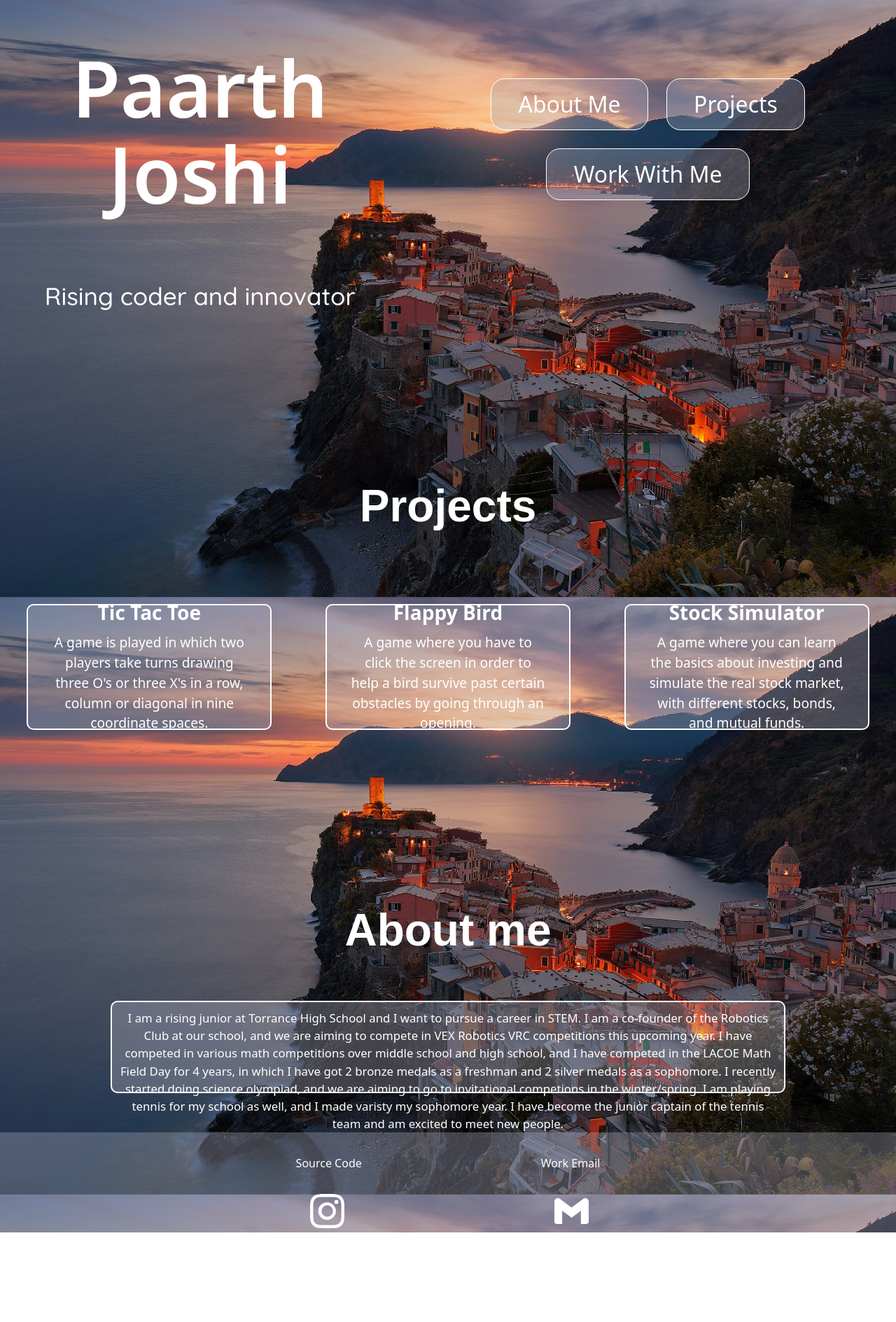
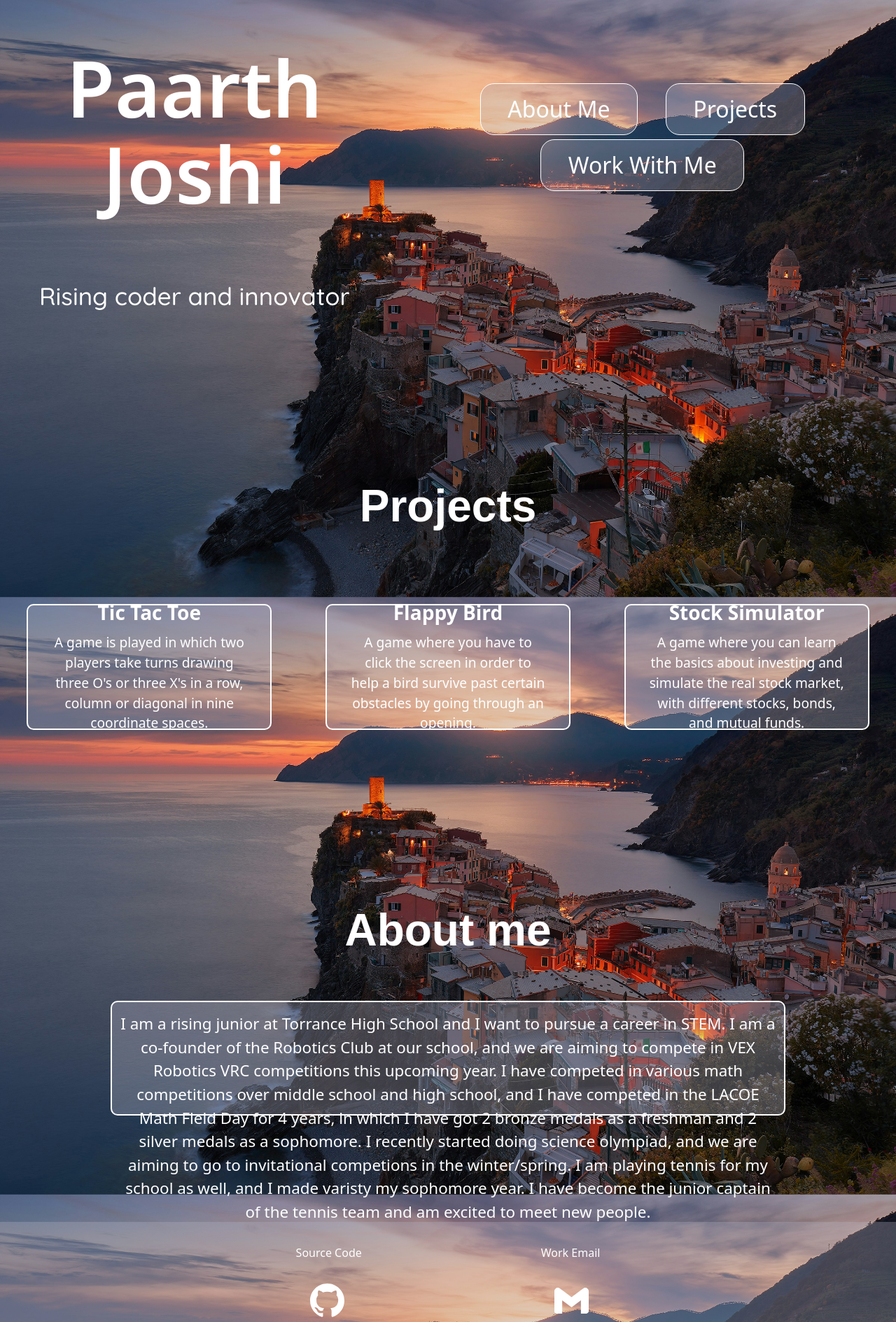
Before and after one commit to tcstor-PaarthJ/Personal-Website, a React (Vite) app: page / in a window 1280 px wide. Shown: the whole page at 70% size. Before the commit the page ends 1761 px from the top, so only its background shows below. Built offline with nearby package versions, Linux system fonts and the light colour scheme.

Commit message:
added links to project and changed hover

```diff
--- a/src/Homepage.jsx
+++ b/src/Homepage.jsx
@@ -29,21 +29,27 @@
             or three X's in a row, column or diagonal in nine coordinate spaces.
           </p>
         </div>
-        <div className="project-card holographic-card card tinted-glass">
+        <a
+          className="project-card holographic-card card tinted-glass"
+        >
           <h3>Flappy Bird</h3>
           <p>
             A game where you have to click the screen in order to help a bird
             survive past certain obstacles by going through an opening.
           </p>
-        </div>
-        <div className="project-card card holographic-card tinted-glass">
+        </a>
+        <a
+          href="https://github.com/tcstor-PaarthJ/Stock-Game"
+          className="project-card card holographic-card tinted-glass"
+          target="_blank"
+        >
           <h3>Stock Simulator</h3>
           <p>
             A game where you can learn the basics about investing and simulate
             the real stock market, with different stocks, bonds, and mutual
             funds.
           </p>
-        </div>
+        </a>
       </div>
       <div>
         <h2>About me</h2>
--- a/src/animations.css
+++ b/src/animations.css
@@ -1,5 +1,3 @@
-
-
 .holographic-card {
 
   position: relative;
@@ -40,7 +38,7 @@
   transform: rotate(-45deg) translateY(100%);
 }
 
-.nav-button {
+/* .nav-button {
   font-size: 2rem;
   color: #ffffff;
   position: relative;
@@ -69,4 +67,4 @@
 .nav-button :hover::after,
 .nav-button :hover::before {
   transform: scaleX(1);
-}
+} */
--- a/src/components/Footer/Footer.jsx
+++ b/src/components/Footer/Footer.jsx
@@ -1,13 +1,17 @@
 import "./style.css";
-export default function Footer(){
+export default function Footer() {
   return (
     <footer className="tinted-glass">
       <span>
-          <a className="footer-link" href="">
+        <a
+          className="footer-link"
+          href="https://github.com/tcstor-PaarthJ/Personal-Website"
+          target="_blank"
+        >
           Source Code
         </a>
 
-          <a className="footer-link" href="">
+        <a className="footer-link" href="https://gmail.com">
           Work Email
         </a>
       </span>
@@ -17,10 +21,10 @@
           width="49"
           height="49"
           fill="currentColor"
-            class="bi bi-instagram"
+          class="bi bi-github"
           viewBox="0 0 16 16"
         >
-            <path d="M8 0C5.829 0 5.556.01 4.703.048 3.85.088 3.269.222 2.76.42a3.9 3.9 0 0 0-1.417.923A3.9 3.9 0 0 0 .42 2.76C.222 3.268.087 3.85.048 4.7.01 5.555 0 5.827 0 8.001c0 2.172.01 2.444.048 3.297.04.852.174 1.433.372 1.942.205.526.478.972.923 1.417.444.445.89.719 1.416.923.51.198 1.09.333 1.942.372C5.555 15.99 5.827 16 8 16s2.444-.01 3.298-.048c.851-.04 1.434-.174 1.943-.372a3.9 3.9 0 0 0 1.416-.923c.445-.445.718-.891.923-1.417.197-.509.332-1.09.372-1.942C15.99 10.445 16 10.173 16 8s-.01-2.445-.048-3.299c-.04-.851-.175-1.433-.372-1.941a3.9 3.9 0 0 0-.923-1.417A3.9 3.9 0 0 0 13.24.42c-.51-.198-1.092-.333-1.943-.372C10.443.01 10.172 0 7.998 0zm-.717 1.442h.718c2.136 0 2.389.007 3.232.046.78.035 1.204.166 1.486.275.373.145.64.319.92.599s.453.546.598.92c.11.281.24.705.275 1.485.039.843.047 1.096.047 3.231s-.008 2.389-.047 3.232c-.035.78-.166 1.203-.275 1.485a2.5 2.5 0 0 1-.599.919c-.28.28-.546.453-.92.598-.28.11-.704.24-1.485.276-.843.038-1.096.047-3.232.047s-2.39-.009-3.233-.047c-.78-.036-1.203-.166-1.485-.276a2.5 2.5 0 0 1-.92-.598 2.5 2.5 0 0 1-.6-.92c-.109-.281-.24-.705-.275-1.485-.038-.843-.046-1.096-.046-3.233s.008-2.388.046-3.231c.036-.78.166-1.204.276-1.486.145-.373.319-.64.599-.92s.546-.453.92-.598c.282-.11.705-.24 1.485-.276.738-.034 1.024-.044 2.515-.045zm4.988 1.328a.96.96 0 1 0 0 1.92.96.96 0 0 0 0-1.92m-4.27 1.122a4.109 4.109 0 1 0 0 8.217 4.109 4.109 0 0 0 0-8.217m0 1.441a2.667 2.667 0 1 1 0 5.334 2.667 2.667 0 0 1 0-5.334" />
+          <path d="M8 0C3.58 0 0 3.58 0 8c0 3.54 2.29 6.53 5.47 7.59.4.07.55-.17.55-.38 0-.19-.01-.82-.01-1.49-2.01.37-2.53-.49-2.69-.94-.09-.23-.48-.94-.82-1.13-.28-.15-.68-.52-.01-.53.63-.01 1.08.58 1.23.82.72 1.21 1.87.87 2.33.66.07-.52.28-.87.51-1.07-1.78-.2-3.64-.89-3.64-3.95 0-.87.31-1.59.82-2.15-.08-.2-.36-1.02.08-2.12 0 0 .67-.21 2.2.82.64-.18 1.32-.27 2-.27s1.36.09 2 .27c1.53-1.04 2.2-.82 2.2-.82.44 1.1.16 1.92.08 2.12.51.56.82 1.27.82 2.15 0 3.07-1.87 3.75-3.65 3.95.29.25.54.73.54 1.48 0 1.07-.01 1.93-.01 2.2 0 .21.15.46.55.38A8.01 8.01 0 0 0 16 8c0-4.42-3.58-8-8-8" />
         </svg>
         <svg
           width="49"
--- a/src/components/Nav/Nav.jsx
+++ b/src/components/Nav/Nav.jsx
@@ -1,4 +1,5 @@
 import "./style.css";
+
 function Nav(){
     return (
       <nav>
--- a/src/components/Nav/style.css
+++ b/src/components/Nav/style.css
@@ -22,3 +22,28 @@
   border: 1px solid white;
   border-radius: 20px;
 }
+.nav-button {
+  text-align: center;
+  display: inline-block;
+  border: 1px solid #fff;
+  cursor: pointer;
+  position:relative;
+  overflow:hidden;
+  margin: 0 20px;
+}
+
+.nav-button:before {
+  content: "";
+  position: absolute;
+  height: 100%;
+  width: 0;
+  background : #fff;
+  left: 0;
+  bottom: 0;
+  transition: all .3s;
+  opacity: 0.3;
+}
+
+.nav-button:hover:before {
+  width: 100%;
+}
--- a/src/index.css
+++ b/src/index.css
@@ -21,7 +21,7 @@
   text-decoration: inherit;
 }
 a:hover {
-  color: #535bf2;
+  color: #ff8a1c;
 }
 
 body {
@@ -176,15 +176,16 @@
 #aboutme {
   display: inline-block;
   width: 75dvw;
-  height: 8em;
+  height: 20dvh;
   border: 2px solid white;
   border-radius: 10px;
 
 }
 #aboutme p {
   margin: 10px;
+  margin-top: 14px;
   text-align: center;
-  font-size: 1.05em;
+  font-size: 1.4em;
 }
 .homepage {
   flex: 1;
@@ -294,3 +295,6 @@
 #text {
   padding: 1vw;
 }
+.card:hover {
+  color: white;
+}
```
Lines whose indentation alone changed are shown as unchanged.
